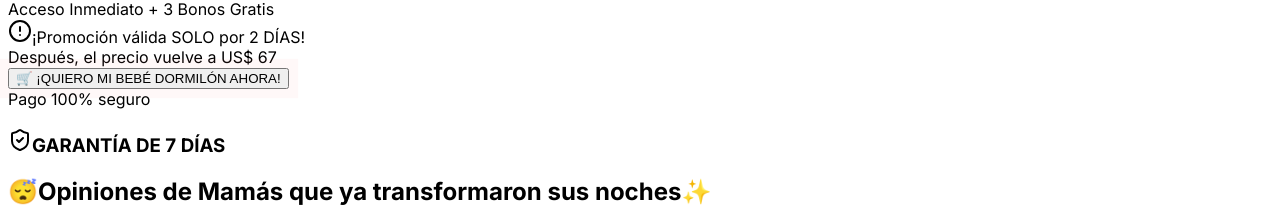
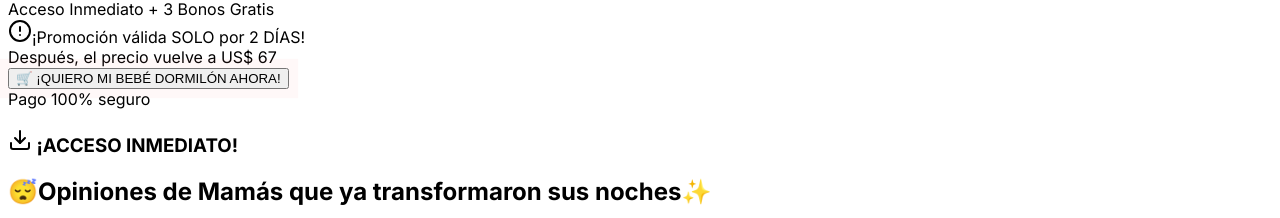
Before and after one commit to marllonofc/bebedormilon, a React (Vite) app in the folder client/: page / in a window 1280 px wide. Shown: the part 2781-2999 px from the top of the page. Built offline with nearby package versions, Linux system fonts and the light colour scheme; a web font is replaced by a local one.

Commit message:
Update home.tsx

```diff
--- a/client/src/pages/home.tsx
+++ b/client/src/pages/home.tsx
@@ -351,8 +351,7 @@
             <Card className="bg-green-600 text-white" data-testid="guarantee-card">
               <CardContent className="p-6">
                 <h3 className="text-xl font-bold mb-2 flex items-center justify-center">
-                  <ShieldCheck className="text-yellow-500 mr-2 h-6 w-6" />
-                  GARANTÍA DE 7 DÍAS
+                  <Download className="text-yellow-500 mr-2 h-6 w-6" /> ¡ACCESO INMEDIATO!
                 </h3>
                 <p className="text-center"></p>
               </CardContent>
@@ -587,13 +586,10 @@
 
                 <div className="text-sm text-gray-600 space-y-2">
                   <div className="flex items-center justify-center">
-                    <Shield className="text-green-600 mr-2 h-4 w-4" />
-                    Garantía de 7 días
-                  </div>
-                  <div className="flex items-center justify-center">
                     <Download className="text-green-600 mr-2 h-4 w-4" />
                     Acceso inmediato
                   </div>
+
                   <div className="flex items-center justify-center">
                     <Lock className="text-green-600 mr-2 h-4 w-4" />
                     Pago 100% seguro
```
